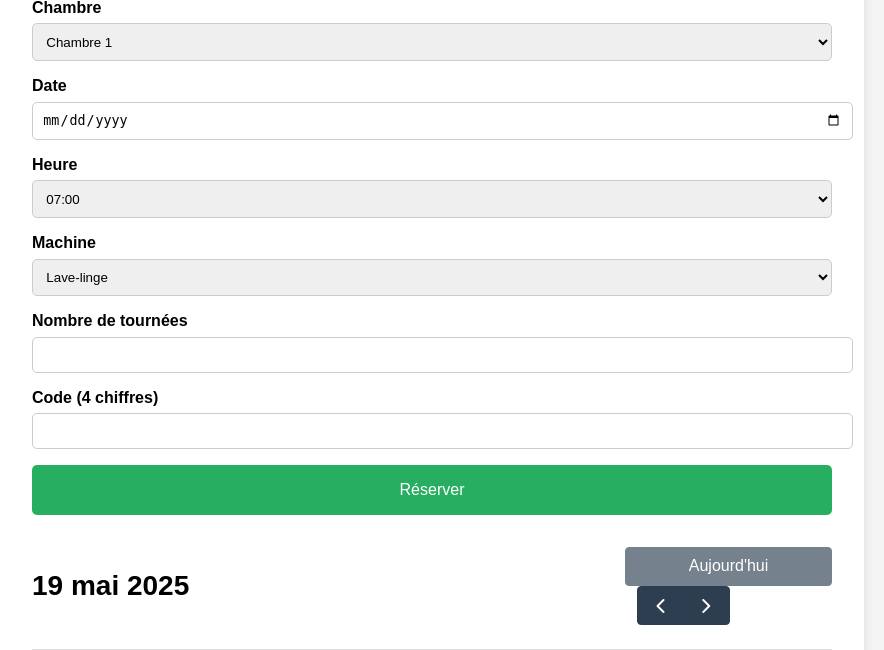
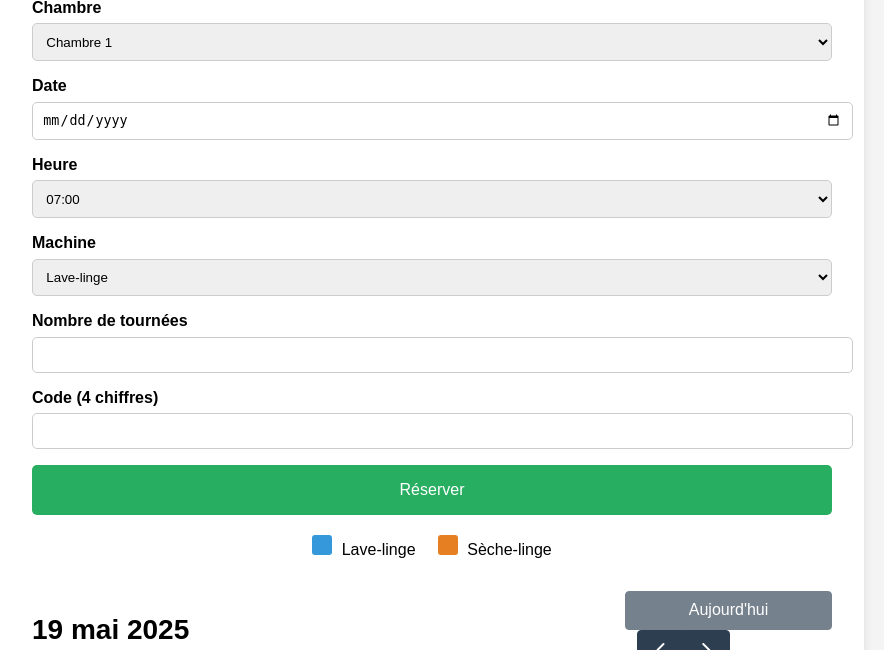
Before and after one commit to s00r1/buanderie-reservation, a Flask app: page / in a window 1280 px wide. Shown: the part 543-1193 px from the top of the page, without its empty margins (208-1092 px from the left). Run offline with Flask 3, Linux system fonts and the light colour scheme; data that the repository does not hold is empty.

Commit message:
version complète v22

```diff
--- a/templates/index.html
+++ b/templates/index.html
@@ -120,7 +120,14 @@
         <button type="submit">Réserver</button>
     </form>
 
-    <div id="calendar"></div>
+
+<div style="margin-top: 20px; text-align: center;">
+    <span style="display: inline-block; width: 20px; height: 20px; background-color: #3498db; border-radius: 3px; margin-right: 5px;"></span> Lave-linge
+    &nbsp;&nbsp;&nbsp;
+    <span style="display: inline-block; width: 20px; height: 20px; background-color: #e67e22; border-radius: 3px; margin-right: 5px;"></span> Sèche-linge
+</div>
+
+<div id="calendar"></div>
 </div>
 
 <div class="modal" id="delete-modal" style="display:none; position:fixed; top:0; left:0; width:100%; height:100%; background:rgba(0,0,0,0.5); justify-content:center; align-items:center; z-index:1000;">
```
